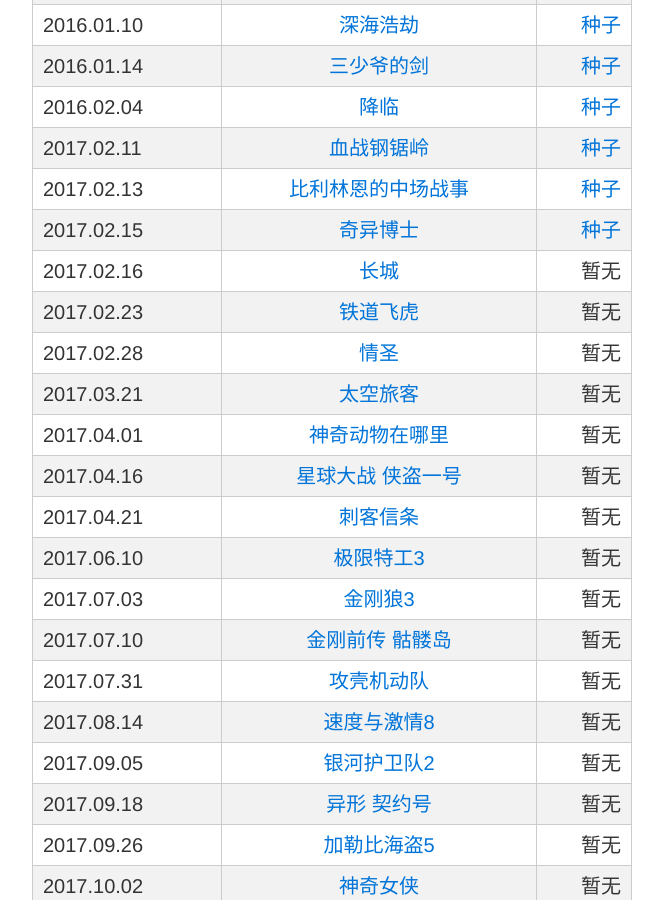
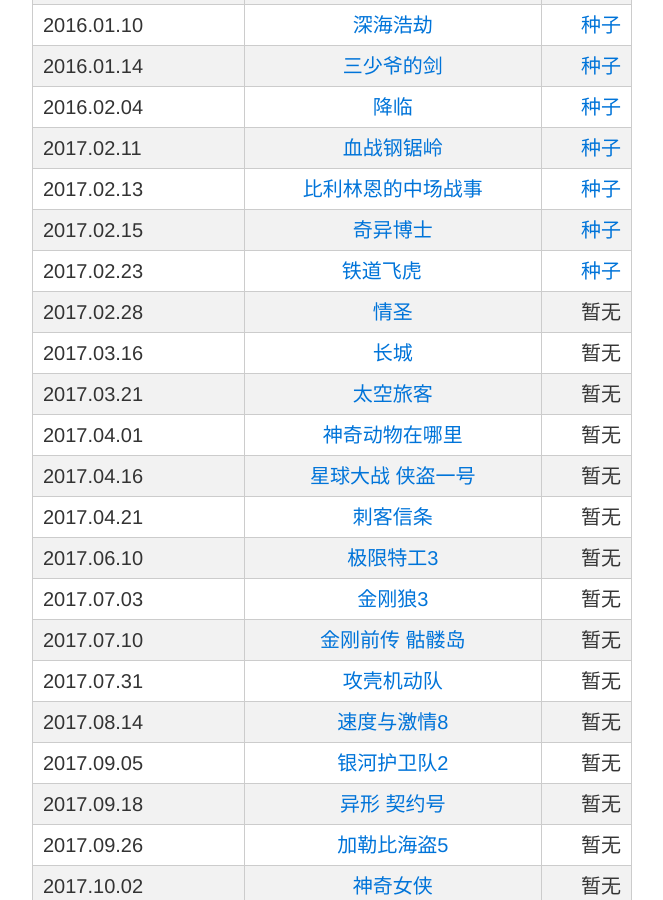
Before and after one commit to creeveliu/moviex.github.io, a Jekyll site: the page built from index.md, in a window 1280 px wide and 900 px high, scrolled down 421 px. Shown: the whole window, without its empty margins (308-971 px from the left). Built offline with Jekyll 4.4.1, drawn with Linux system fonts in a browser that asks for light colours; comment, search, counter and statistics services are not loaded.

Commit message:
Update index.md

```diff
--- a/index.md
+++ b/index.md
@@ -14,9 +14,9 @@
 | 2017.02.11      | [血战钢锯岭](https://movie.douban.com/subject/26325320/)      | [种子](https://pan.baidu.com/s/1jHD7b74) |
 | 2017.02.13      | [比利林恩的中场战事](https://movie.douban.com/subject/25983044)      |  [种子](https://pan.baidu.com/s/1bXzGsA)  |
 | 2017.02.15      | [奇异博士](https://movie.douban.com/subject/3025375)      |  [种子](https://pan.baidu.com/s/1skN22ip)  |
-| 2017.02.16      | [长城](https://movie.douban.com/subject/6982558/)      | 暂无 |
-| 2017.02.23      | [铁道飞虎](https://movie.douban.com/subject/26389069)      | 暂无 |
+| 2017.02.23      | [铁道飞虎](https://movie.douban.com/subject/26389069)      | [种子](https://pan.baidu.com/s/1bpN5VI3) |
 | 2017.02.28      | [情圣](https://movie.douban.com/subject/26879060/)      | 暂无 |
+| 2017.03.16      | [长城](https://movie.douban.com/subject/6982558/)      | 暂无 |
 | 2017.03.21      | [太空旅客](https://movie.douban.com/subject/3434070/)      | 暂无 |
 | 2017.04.01      | [神奇动物在哪里](https://movie.douban.com/subject/25726614/)      | 暂无 |
 | 2017.04.16      | [星球大战 侠盗一号](https://movie.douban.com/subject/25894431/)      | 暂无 |
```
